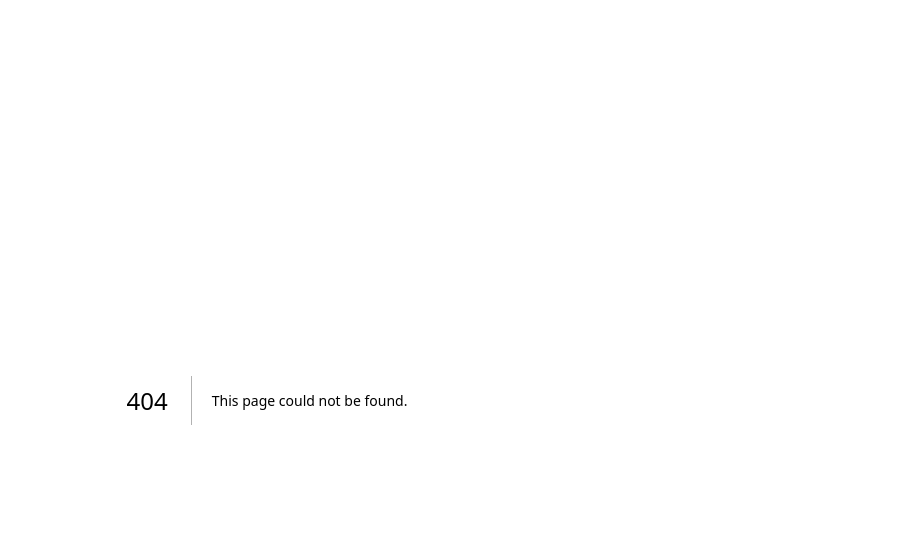
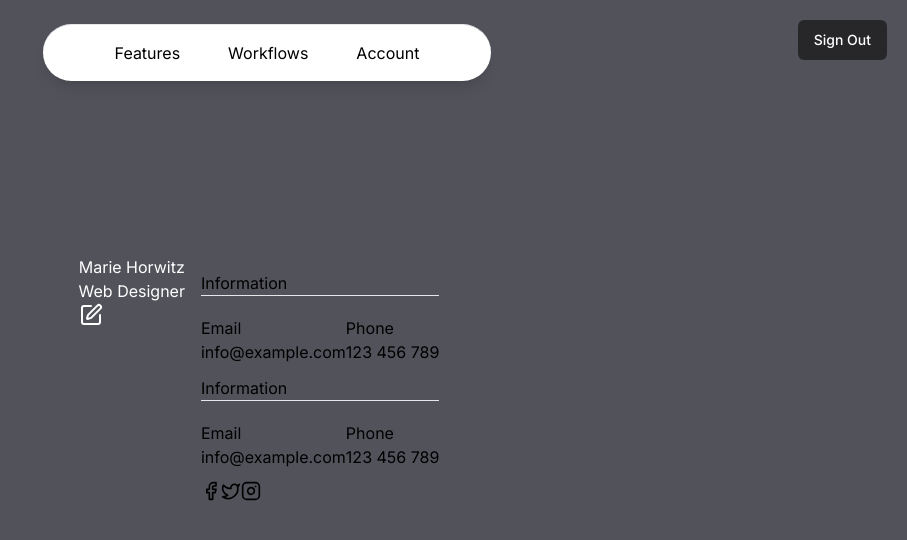
Before and after one commit to rudra-iitm/Note-Corner, a Next.js app: page /profile in a window 1280 px wide. Before the commit this address had no page. Shown: the top 540 px of the page, without its empty margins (373-1280 px from the left). Built offline with nearby package versions, Linux system fonts and the light colour scheme; no server answers.

Commit message:
Sign out

```diff
--- a/app/(main)/docsnote/page.tsx
+++ b/app/(main)/docsnote/page.tsx
@@ -1,9 +1,18 @@
 "use client";
 import DocsEditor from '@/components/DocsEditor'
+import { useSession } from 'next-auth/react';
+import { useRouter } from 'next/navigation';
 import React from 'react'
 
 const page = () => {
-  return (
+    const router = useRouter();
+
+  const {status, data} = useSession();
+
+    if (status != "authenticated" && status != "loading") {
+        router.push("/sign-in");
+    }
+    return (
     <div>
       <DocsEditor/>
     </div>
--- /dev/null
+++ b/app/(main)/profile/page.tsx
@@ -0,0 +1,12 @@
+import Profile from '@/components/Profile'
+import React from 'react'
+
+const page = () => {
+  return (
+    <div>
+      <Profile/>
+    </div>
+  )
+}
+
+export default page
--- a/components/DocsEditor.tsx
+++ b/components/DocsEditor.tsx
@@ -1,16 +1,32 @@
 "use client";
 import { motion, useScroll, useTransform } from "framer-motion";
-import React from 'react'
+import React, { useEffect } from 'react'
 // import motion from 'framer-motion'
 import CodeEditor from './CodeEditor'
 import RichTextEditor from './RichTextEditor'
 import { Input } from './ui/input';
 import { CodeSquare, GripVertical, NotepadTextDashedIcon, Trash2 } from 'lucide-react';
 import { Button } from "./ui/button";
+import axios from "axios";
+import { useSession } from "next-auth/react";
 
 
 export default function DocsEditor() {
+    const session=useSession();
     const [count, setCount] = React.useState(0);
+    const [prevString, setprevString] = React.useState('');
+    const autoCompletion=() => {
+        // url http://localhost:5959/api/v1/noteCreate/completion
+        axios.post('http://localhost:5959/api/v1/noteCreate/completion', {
+            "message":prevString
+          })
+          .then(function (response) {
+            console.log(response);
+          })
+          .catch(function (error) {
+            console.log(error);
+          });
+        }
     const [open, setOpen] = React.useState(false);
     const [button1, setButton1] = React.useState(false);
     const [button2, setButton2] = React.useState(false);
@@ -33,7 +49,9 @@ export default function DocsEditor() {
         setEditorContent((prevContent) => [...prevContent, ""]);
     };
     const SaveHandler=()=>{
-        console.log(editorContent);
+        // const email=session.data?.user?.email;
+        // console.log(user);
+        // console.log(editorContent);
     }
   return (
         <div className="top-28 left-4 right-4 absolute bg-white juxstify-center items-center -z-10 " >
--- a/components/Navbar.tsx
+++ b/components/Navbar.tsx
@@ -1,7 +1,7 @@
 "use client";
 import  { useState } from "react";
 import { HoveredLink, Menu, MenuItem} from "./ACui/navbar-menu";
-
+import { signOut } from "next-auth/react";
 import { Dock, Lock, LogIn, LogOutIcon, PlusSquare, Settings, SparkleIcon, UserIcon, UserPlus } from "lucide-react";
 import { IconBrandTeams, IconBrandWikipedia } from "@tabler/icons-react";
 import { useSession } from "next-auth/react";
@@ -9,6 +9,7 @@ import { useSession } from "next-auth/react";
 const Navbar = () => {
   // const [userDet,setUserDet]=useState("not authorised");
   const {status, data} = useSession();
+
 
   const [active, setActive] = useState<string | null>(null);
     return (
@@ -31,10 +32,9 @@ const Navbar = () => {
           status==="authenticated" ?
           <MenuItem setActive={setActive} active={active} item="Account">
             <div className="flex flex-col space-y-4 text-sm">
-              <HoveredLink href="/dashboard"><div className="flex flex-row space-x-2"><UserIcon className="h-5 w-4"/> <h1>My Account</h1></div></HoveredLink>
-              <HoveredLink href="/passenger"><div className="flex flex-row space-x-2"><Settings className="h-5 w-4"/> <h1>Setting</h1></div></HoveredLink>
+              <HoveredLink href="/profile"><div className="flex flex-row space-x-2"><UserIcon className="h-5 w-4"/> <h1>My Account</h1></div></HoveredLink>
+              <HoveredLink href="/settings"><div className="flex flex-row space-x-2"><Settings className="h-5 w-4"/> <h1>Setting</h1></div></HoveredLink>
               <HoveredLink href="/reset-password"><div className="flex flex-row space-x-2"><Lock className="h-5 w-4"/> <h1>Change Password</h1></div></HoveredLink>
-              <HoveredLink href="/signout"><div className="flex flex-row space-x-2"><LogOutIcon className="h-5 w-4"/> <h1>Logout</h1></div></HoveredLink>
             </div>
           </MenuItem>
           :
--- /dev/null
+++ b/components/Profile.tsx
@@ -0,0 +1,76 @@
+"use client";
+import React from 'react';
+import Image from 'next/image';
+import { Edit, Facebook, Instagram, Twitter } from 'lucide-react';
+import { Button } from './ui/button';
+import { signOut } from 'next-auth/react';
+
+export default function Profile() {
+
+    const handleLogout=()=>{
+
+        console.log("logging out");
+        signOut({
+          redirect: true,
+          callbackUrl:`${window.location.origin}/sign-in`
+        })
+    }
+  return (
+    <div className="h-lvh w-lvw flex flex-col items-center justify-center bg-zinc-600 -z-10 ">
+        <Button className="bg-zinc-800 dark:bg-slate-200 text-white fixed top-5 right-5 z-20" onClick={()=>{handleLogout();}}>Sign Out</Button>
+      <div className="py-5 h-100">
+        <div className="justify-content-center align-items-center h-100 flex flex-row">
+          <div  className="mb-4 flex flex-col">
+            <div className="mb-3" style={{ borderRadius: '.5rem' }}>
+              <div className="flex flex-row">
+                <div className="gradient-custom text-center text-white flex flex-col"
+                  style={{ borderTopLeftRadius: '.5rem', borderBottomLeftRadius: '.5rem' }}>
+                  {/* <Image src="https://mdbcdn.b-cdn.net/img/Photos/new-templates/bootstrap-chat/ava1-bg.webp"
+                    alt="Avatar" className="my-5" style={{ width: '80px' }} /> */}
+                  <h5>Marie Horwitz</h5>
+                  <h2>Web Designer</h2>
+                  <Edit/>
+                </div>
+                <div className='flex flex-col'>
+                  <div className="p-4">
+                    <h6>Information</h6>
+                    <hr className="mt-0 mb-4" />
+                    <div className="pt-1 flex flex-row">
+                      <div className="mb-3 flex flex-col">
+                        <h6>Email</h6>
+                        <div className="text-muted">info@example.com</div>
+                      </div>
+                      <div className="mb-3 flex flex-col">
+                        <h6>Phone</h6>
+                        <div className="text-muted">123 456 789</div>
+                      </div>
+                    </div>
+
+                    <h6>Information</h6>
+                    <hr className="mt-0 mb-4" />
+                    <div className="pt-1 flex flex-row">
+                      <div className="mb-3 flex flex-col">
+                        <div >Email</div>
+                        <div className="text-muted">info@example.com</div>
+                      </div>
+                      <div className="mb-3 flex flex-col">
+                        <h6 >Phone</h6>
+                        <div className="text-muted">123 456 789</div>
+                      </div>
+                    </div>
+
+                    <div className="d-flex justify-content-start flex flex-row">
+                      <a href="#!"><Facebook size="20" /></a>
+                      <a href="#!"><Twitter size="20" /></a>
+                      <a href="#!"><Instagram size="20" /></a>
+                    </div>
+                  </div>
+                </div>
+              </div>
+            </div>
+          </div>
+        </div>
+      </div>
+    </div>
+  );
+}
```
